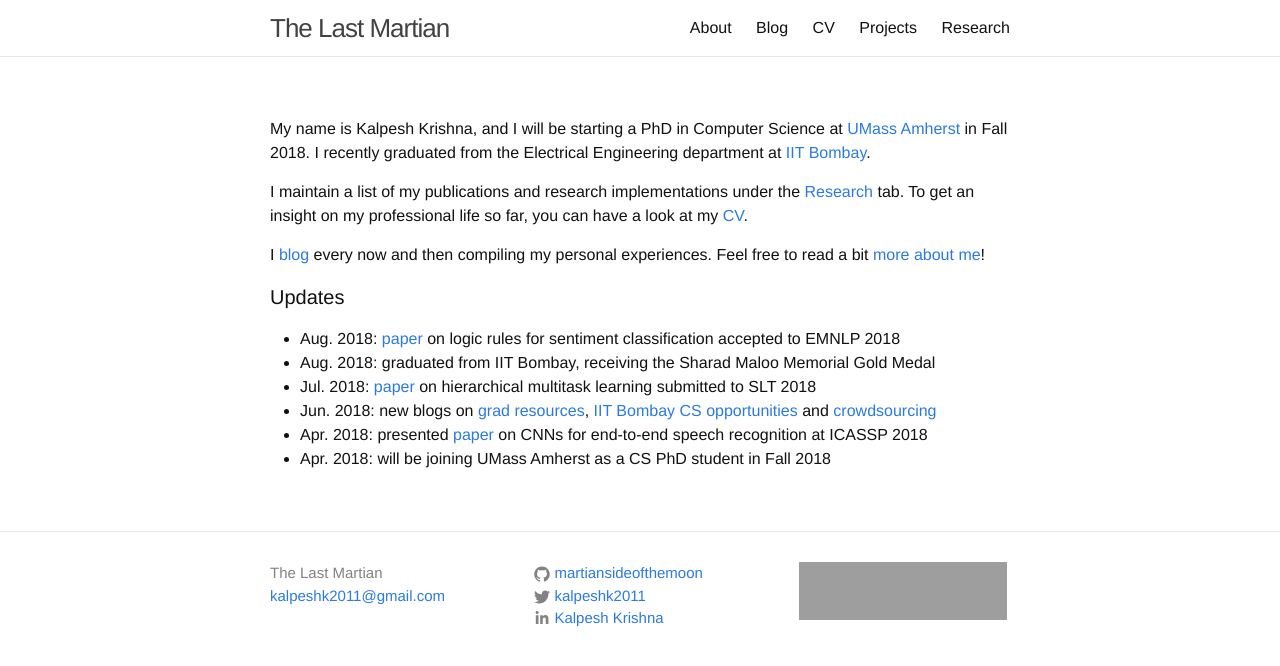
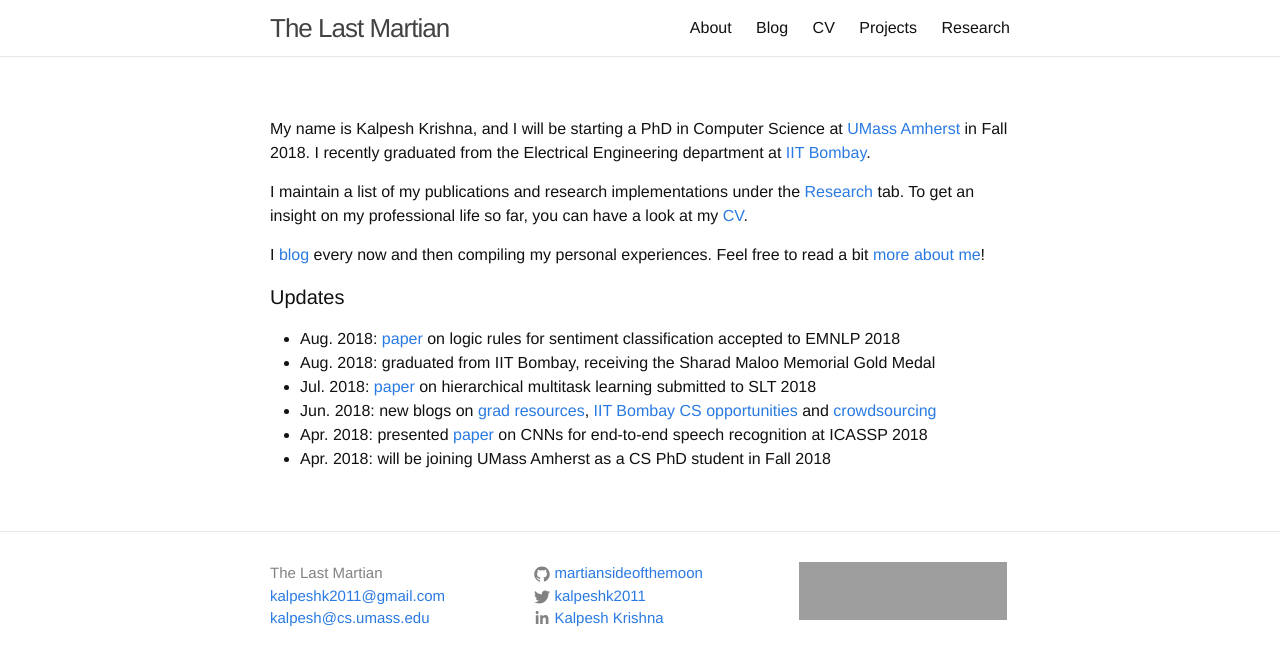
Before and after one commit to martiansideofthemoon/martiansideofthemoon.github.io, a Jekyll site: the page built from index.md, in a window 1280 px wide. Shown: the top 666 px of the page. Built offline with Jekyll 4.4.1, drawn with Linux system fonts in a browser that asks for light colours; comment, search, counter and statistics services are not loaded; grey boxes are pictures that could not be loaded.

Commit message:
Adding UMass email address

```diff
--- a/_config.yml
+++ b/_config.yml
@@ -9,6 +9,7 @@
 title: The Last Martian
 full_name: Kalpesh Krishna
 email: kalpeshk2011@gmail.com
+email2: kalpesh@cs.umass.edu
 description: > # this means to ignore newlines until "baseurl:"
 baseurl: "" # the subpath of your site, e.g. /blog
 url: "http://martiansideofthemoon.github.io" # the base hostname & protocol for your site
--- a/_includes/footer.html
+++ b/_includes/footer.html
@@ -7,6 +7,7 @@
         <ul class="contact-list">
           <li>{{ site.title }}</li>
           <li><a href="mailto:{{ site.email }}">{{ site.email }}</a></li>
+          <li><a href="mailto:{{ site.email2 }}">{{ site.email2 }}</a></li>
         </ul>
       </div>
       <div class="footer-col footer-col-1">
```
